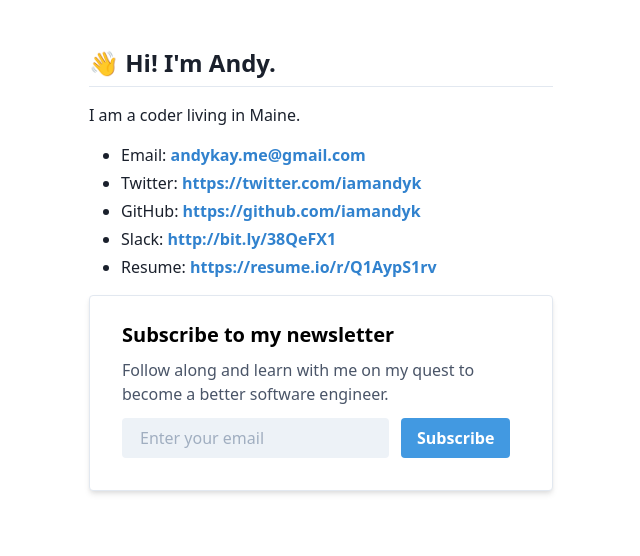
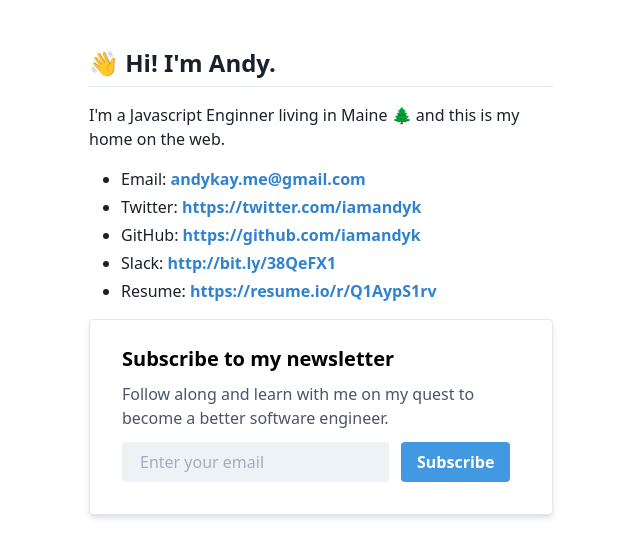
Before and after one commit to swolidity/andy, a Gatsby site: page / in a window 1280 px wide. Shown: the whole page, without its empty margins (319-959 px from the left). Built offline with nearby package versions, Linux system fonts and the light colour scheme; Gatsby itself is replaced by a stand-in of ours.

Commit message:
working on bio

```diff
--- a/src/pages/index.mdx
+++ b/src/pages/index.mdx
@@ -3,7 +3,7 @@
 
 ## 👋 Hi! I'm Andy.
 
-I am a coder living in Maine.
+I'm a Javascript Enginner living in Maine 🌲 and this is my home on the web.
 
 - Email: [andykay.me@gmail.com](mailto:andykay.me@gmail.com)
 - Twitter: [https://twitter.com/iamandyk](iamandyk)
```
